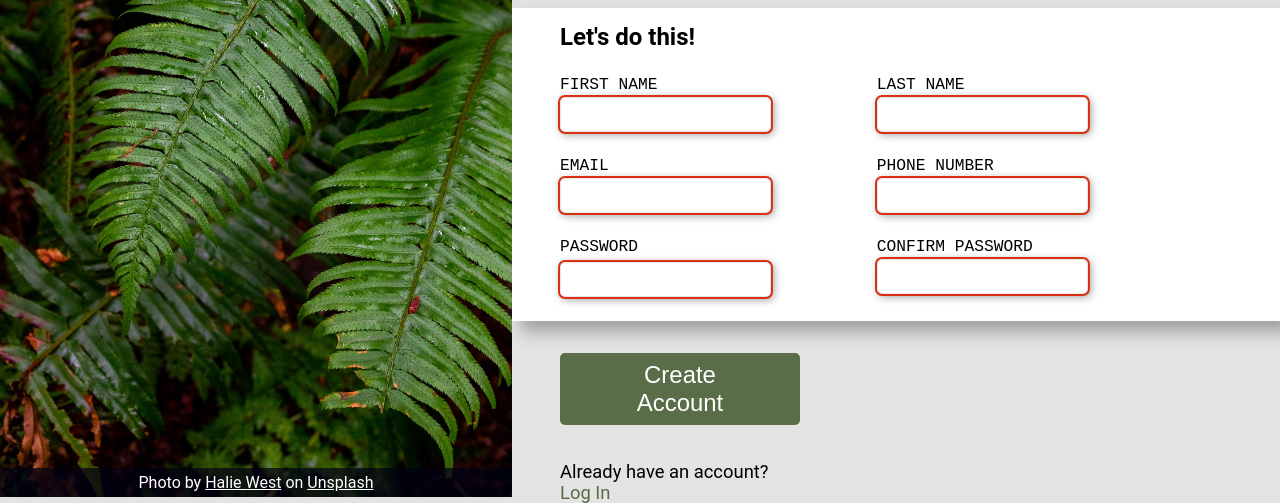
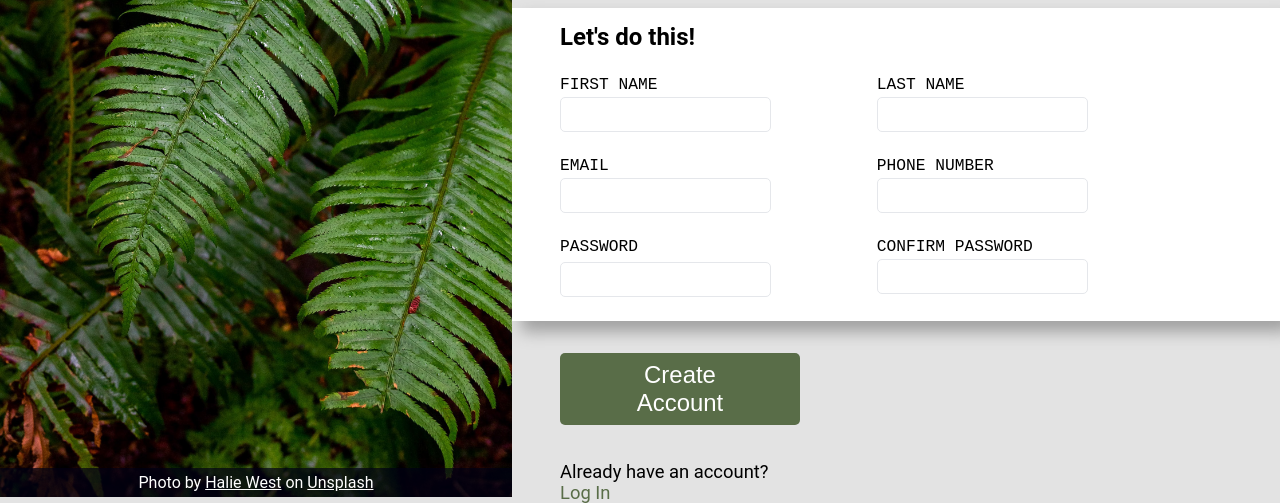
Before and after one commit to rajas2211/odin-form, a plain HTML site: page index.html in a window 1280 px wide. Shown: the part 303-806 px from the top of the page. Drawn offline with Linux system fonts and the light colour scheme.

Commit message:
Clean up

```diff
--- a/index.html
+++ b/index.html
@@ -31,27 +31,27 @@
                     <div class="input-field">
                         <label for="first">FIRST NAME</label>
                         <input type="text" id="first" name="first"
-                         minlength="2" required>
+                         minlength="2">
                     </div>
                     <div class="input-field">
                         <label for="last">LAST NAME</label>
-                        <input type="text" id="last" name="last" minlength="2" required>
+                        <input type="text" id="last" name="last" minlength="2">
                     </div>
                     <div class="input-field">
                         <label for="email">EMAIL</label>
-                        <input type="email" id="email" name="email" minlength="2" required>
+                        <input type="email" id="email" name="email" minlength="2">
                     </div>
                     <div class="input-field">
                         <label for="phone">PHONE NUMBER</label>
-                        <input type="tel" id="phone" name="phone" required>
+                        <input type="tel" id="phone" name="phone">
                     </div>
                     <div class="input-field">
                         <label for="password">PASSWORD</label>
-                        <input type="password" id="password" name="password" required>
+                        <input type="password" id="password" name="password">
                     </div>
                     <div class="input-field">
                         <label for="password-confirm">CONFIRM PASSWORD</label>
-                        <input type="password" id="password-confirm" name="password-confirm" required>
+                        <input type="password" id="password-confirm" name="password-confirm">
                         <span></span>
                     </div>
                 </div>
--- a/script.js
+++ b/script.js
@@ -1,8 +1,8 @@
 const pass = document.querySelector('#password')
 const confirmPass = document.querySelector('#confirm-password')
 
-// confirmPass.addEventListener("input", (e) => {
-//     if (confirmPass.textContent !== pass.textContent) {
-//         confirmPass.pes
-//     }
-// });
+confirmPass.addEventListener("input", (e) => {
+    if (confirmPass.textContent !== pass.textContent) {
+        console.log("*Passwords do not match!")
+    }
+});
--- a/style.css
+++ b/style.css
@@ -125,7 +125,7 @@ body{
     outline: none;
 }
 
-.input-container input:focus-within {
+.input-container input:focus {
     outline: 2px solid rgb(43, 110, 233);
     box-shadow: 2px 2px 8px 1px #a1a1a1;
 }
```
